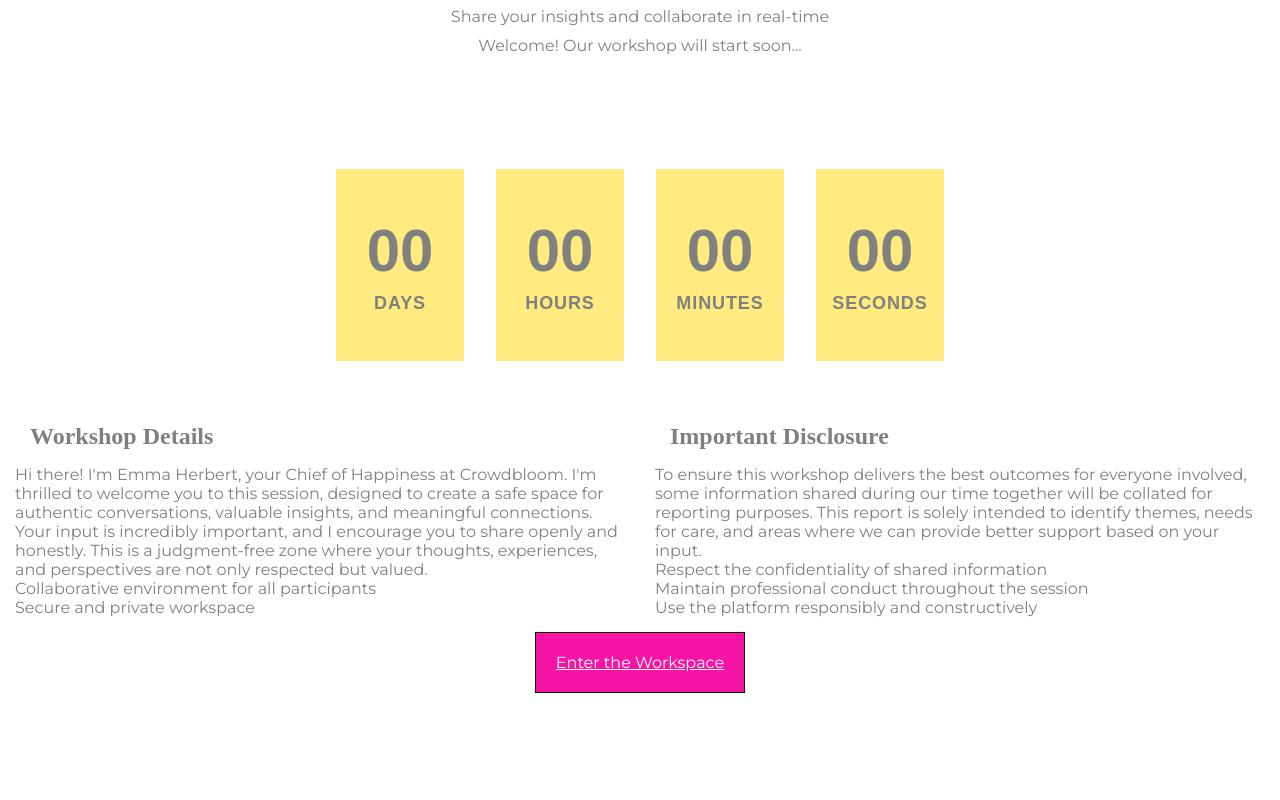
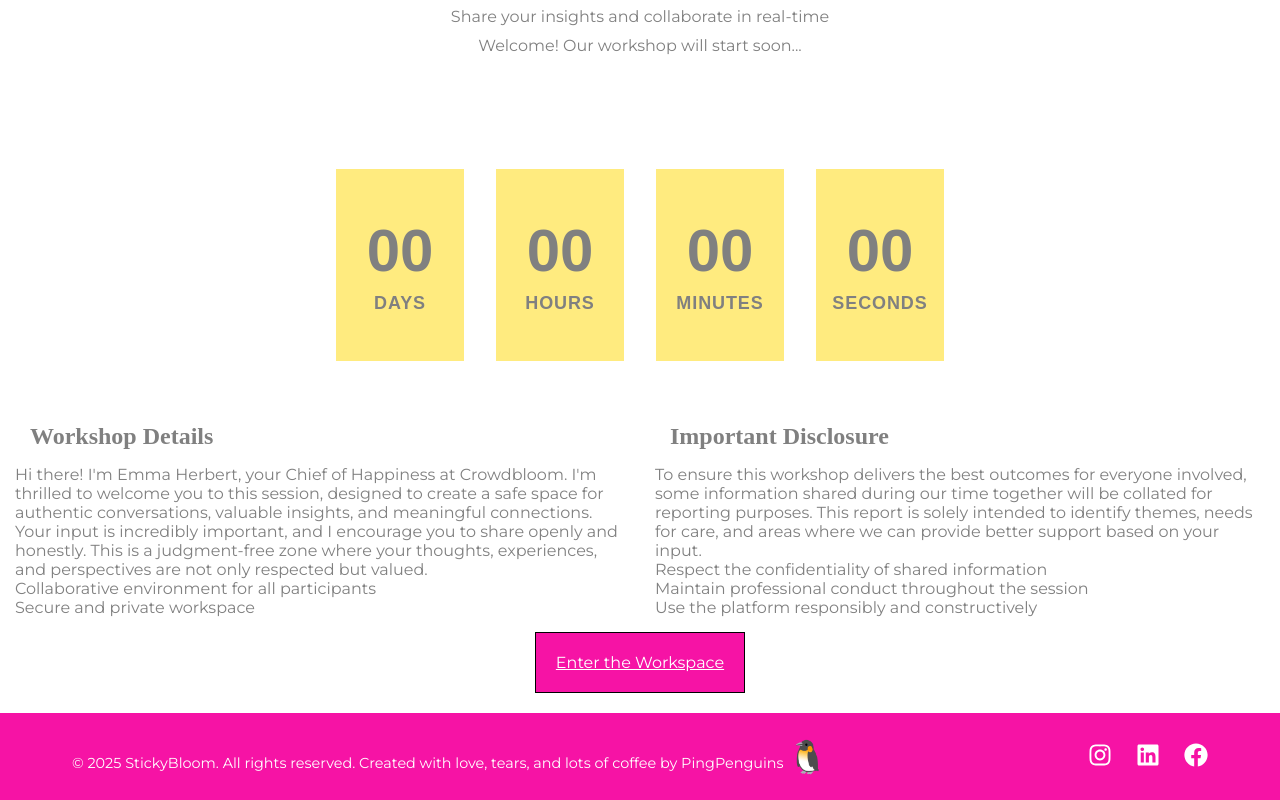
Before and after one commit to SheCodesAus/ping_penguins_frontend, a React (Vite) app: page / in a window 1280 px wide. Shown: the part 185-985 px from the top of the page. Before the commit the page ends 898 px from the top, so only its background shows below. Built offline with nearby package versions, Linux system fonts and the light colour scheme; no server answers; a web font is replaced by a local one.

Commit message:
added footer

```diff
--- a/package.json
+++ b/package.json
@@ -12,6 +12,7 @@
   "dependencies": {
     "react": "^18.3.1",
     "react-dom": "^18.3.1",
+    "react-icons": "^5.4.0",
     "react-router-dom": "^7.1.1"
   },
   "devDependencies": {
--- /dev/null
+++ b/src/components/Footer.jsx
@@ -0,0 +1,45 @@
+import React from 'react';
+import { FaInstagram, FaLinkedin, FaFacebook } from 'react-icons/fa';
+import '../style.css';
+
+function Footer() {
+    return (
+        <footer className="footer">
+            <div className="footer-container">
+                <div className="footer-text">
+                    © {new Date().getFullYear()} StickyBloom. All rights reserved. Created with love, tears, and lots of coffee by PingPenguins <span className="penguin-emoji">🐧</span>
+                </div>
+                <div className="social-links">
+                    <a
+                        href="/"
+                        target="_blank"
+                        rel="noopener noreferrer"
+                        className="social-icon"
+                    >
+                        <FaInstagram size={24} />
+                    </a>
+                    <a
+                        href="/"
+                        target="_blank"
+                        rel="noopener noreferrer"
+                        className="social-icon"
+                    >
+                        <FaLinkedin size={24} />
+                    </a>
+                    <a
+                        href="/"
+                        target="_blank"
+                        rel="noopener noreferrer"
+                        className="social-icon"
+                    >
+                        <FaFacebook size={24} />
+                    </a>
+                </div>
+            </div>
+      {/* Penguin Animation */}
+
+        </footer>
+    );
+}
+
+export default Footer;
--- a/src/components/NavBar.jsx
+++ b/src/components/NavBar.jsx
@@ -1,5 +1,6 @@
 import { Link, Outlet } from "react-router-dom";
 import useAuth from "../hooks/use-auth.js";
+import Footer from "./Footer.jsx";
 
 function NavBar() {
     const {auth, setAuth} = useAuth();
@@ -10,7 +11,7 @@ function NavBar() {
     };
 
     return (
-        <div>
+        <div className="app-layout">
             <nav>
                 <Link to="/" className="logo"></Link>
                 <div className="nav-links">
@@ -24,7 +25,10 @@ function NavBar() {
                     )}
                 </div>
             </nav>
-            <Outlet />
+            <main className="main-content">
+                <Outlet />
+            </main>
+            <Footer />
         </div>
     );
 }
--- a/src/main.jsx
+++ b/src/main.jsx
@@ -6,6 +6,7 @@ import LoginPage from "./pages/LoginPage.jsx";
 import SignUpPage from "./pages/SignupPage.jsx";
 import WorkshopPage from "./pages/WorkshopPage.jsx";
 import NavBar from "./components/NavBar.jsx";
+import footer from "./components/Footer.jsx";
 import { AuthProvider } from "./contexts/AuthProvider.jsx";
 import ErrorPage from "./pages/ErrorPage.jsx";
 import AdminPage from "./pages/AdminPage.jsx";
--- a/src/style.css
+++ b/src/style.css
@@ -69,7 +69,11 @@ select {
 }
 
 /* Components */
-
+.app-layout {
+    display: flex;
+    flex-direction: column;
+    min-height: 100vh;
+}
 /* btn-primary */
 .btn-primary {
     padding: 12px 16px;
@@ -192,6 +196,50 @@ nav {
     text-decoration: none;
     color: var(--black);
 }
+
+/* Footer */
+
+.footer {
+    background-color: var(--brand);
+    padding: 1.5rem 0;
+    margin-top: auto;
+    color: white;
+}
+
+.footer-container {
+    max-width: 1200px;
+    margin: 0 auto;
+    padding: 0 2rem;
+    display: flex;
+    justify-content: space-between;
+    align-items: center;
+}
+
+.footer-text {
+    font-size: 0.9rem;
+}
+
+.social-links {
+    display: flex;
+    gap: 1.5rem;
+}
+
+.social-icon {
+    color: white;
+    transition: opacity 0.3s ease;
+}
+
+.social-icon:hover {
+    opacity: 0.8;
+}
+
+.penguin-emoji {
+    font-size: 2rem;
+}
+.main-content > div {
+    flex: 1;
+}
+
 
 /* form styles */
 .signup-form {
@@ -473,3 +521,11 @@ button:hover, a.enter-button:hover {
         padding: 20px;
     }
 }
+
+@media (max-width: 480px) {
+    .footer-container {
+        flex-direction: column;
+        gap: 1rem;
+        text-align: center;
+    }
+}
```
Also changed, not shown: 1 other file (tests, documents, lock files or other folders).
